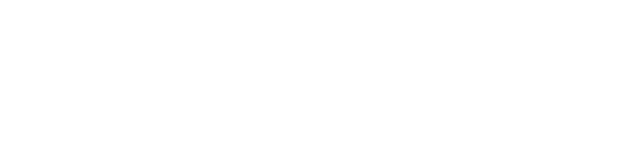
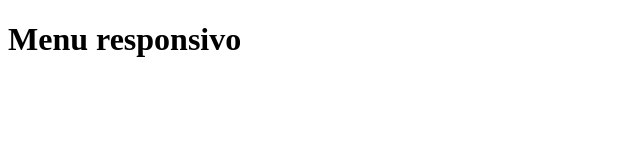
Before and after one commit to nicolassilveriojr/menus, a plain HTML site: page menuresposivo.html in a window 1280 px wide. Shown: the whole page, without its empty margins (0-640 px from the left). Drawn offline with Linux system fonts and the light colour scheme.

Commit message:
terminei

```diff
--- a/menuresposivo.html
+++ b/menuresposivo.html
@@ -5,9 +5,12 @@
     <meta charset="UTF-8">
     <meta name="viewport" content="width=device-width, initial-scale=1.0">
     <title>Menu responsivo</title>
+
 </head>
 
 <body>
+<h1>Menu responsivo</h1>
+
 
 </body>
 
```
